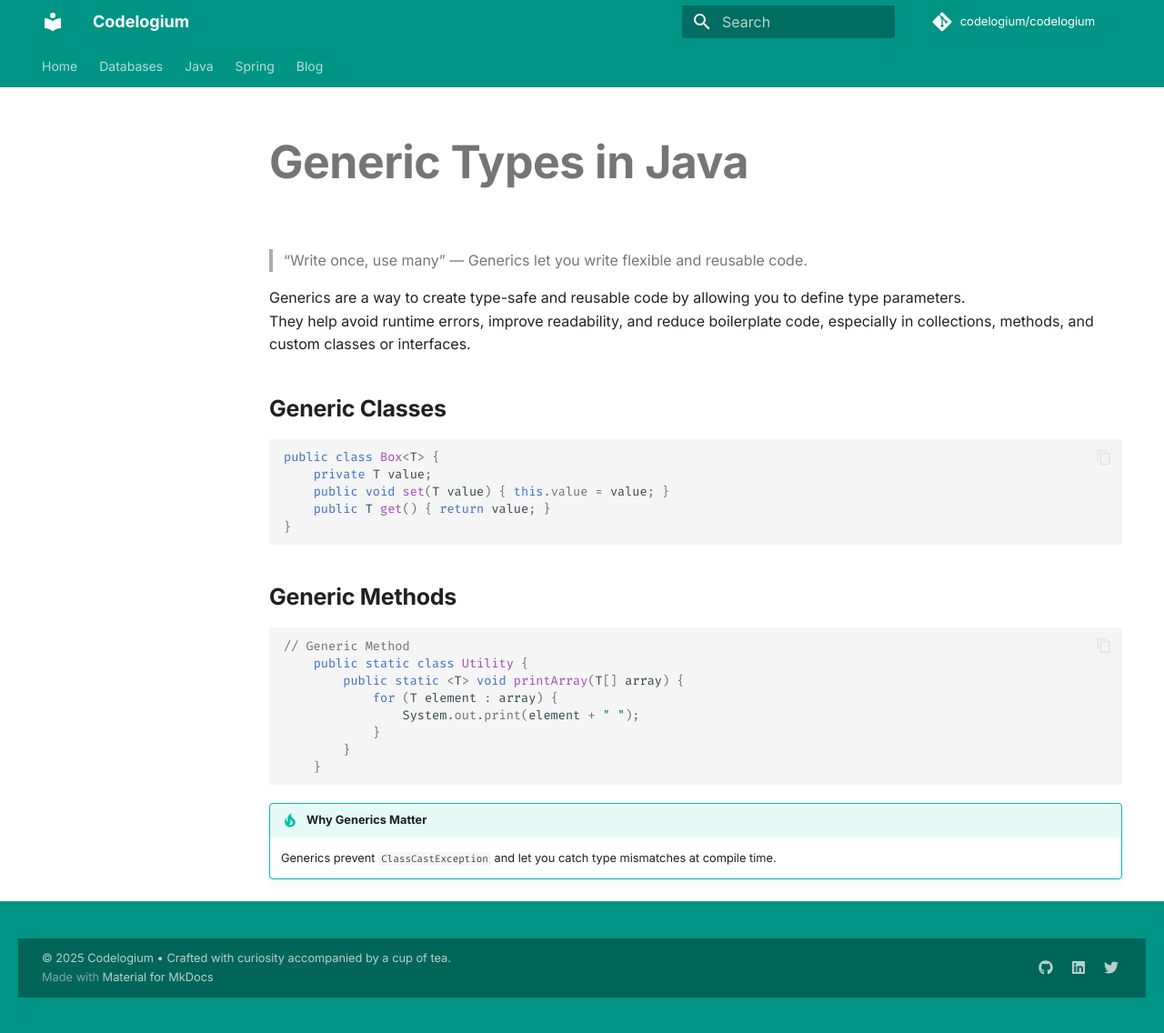
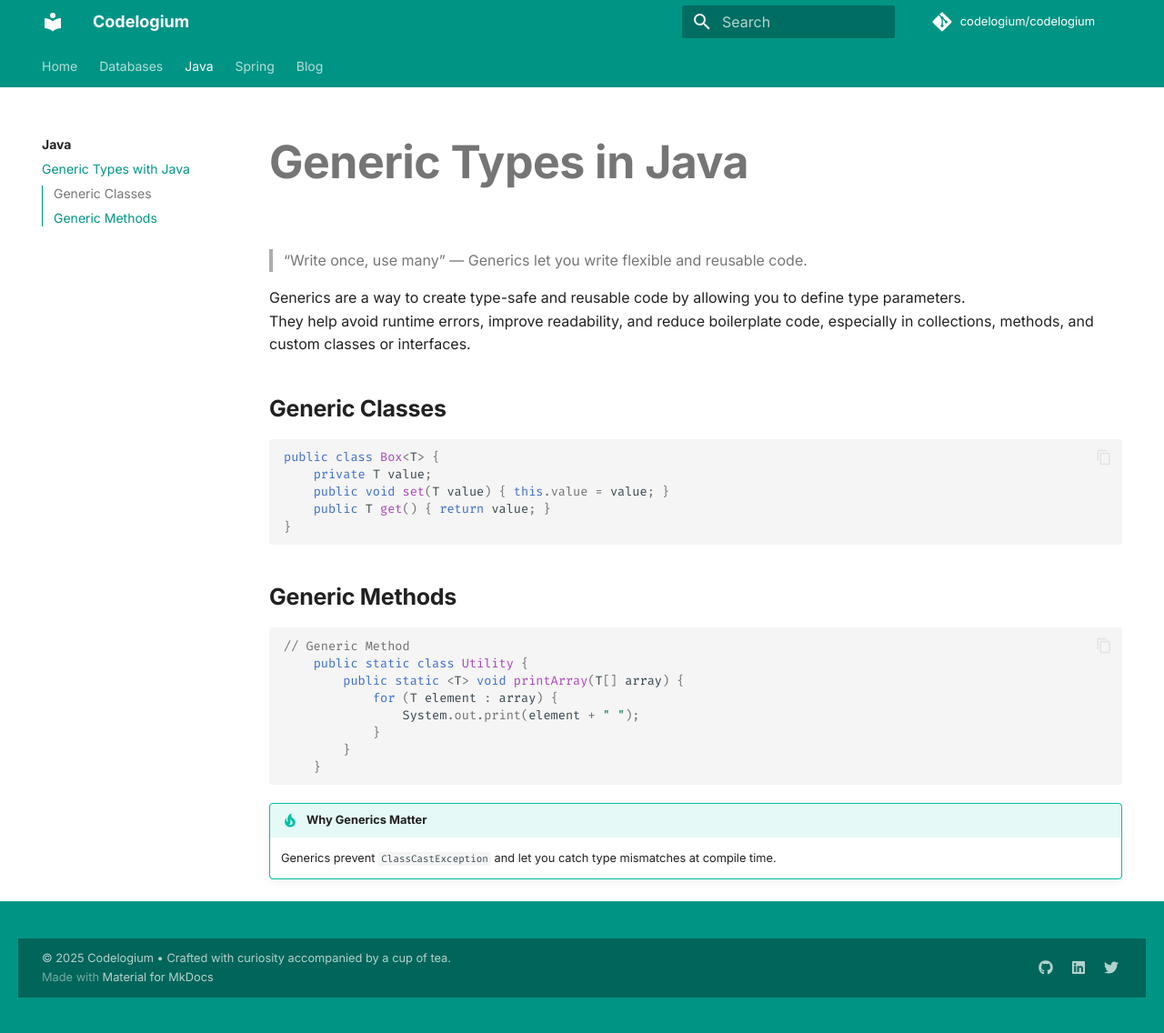
Before and after one commit to codelogium/codelogium.github.io, an MkDocs documentation site: the page built from docs/blog/post/java/generic-types.md, in a window 1280 px wide and 1137 px high. Shown: the whole window at 91% size. Built offline with MkDocs 1.6.1 and Material for MkDocs 9.7.7, drawn with Linux system fonts in a browser that asks for light colours; comment, search, counter and statistics services are not loaded.

Commit message:
fix: small changes

```diff
--- a/mkdocs.yml
+++ b/mkdocs.yml
@@ -30,13 +30,13 @@ theme:
     # - navigation.sections
     # - navigation.top
     - navigation.tabs
-    - navigation.footer
+    # - navigation.footer
     - navigation.indexes
     - toc.integrate
     - content.tabs.link
     - content.code.annotate
     - content.code.copy
-    - header.autohide
+    # - header.autohide
     - search.suggest
     - search.highlight
 
@@ -54,11 +54,11 @@ nav:
   - Home: index.md
   - Databases:
       - Overview: databases/index.md
-      - Postgres vs H2: databases/postgres-vs-h2.md
-      - Hibernate Tips: databases/hibernate-tips.md
+      - Postgres vs H2: blog/post/database/postgres-vs-h2.md
+      - Hibernate Tips: blog/post/database/hibernate-tips.md
   - Java:
       - Overview: java/index.md
-      - Some Java Post: java/some-java-post.md
+      - Generic Types with Java: blog/post/java/generic-types.md
   - Spring:
       - Overview: spring/index.md
       - JWT Auth: spring/jwt-auth.md
```
Also changed, not shown: docs/databases/index.md (+2 -2 lines), docs/stylesheets/extra.css (+7 -3 lines).
